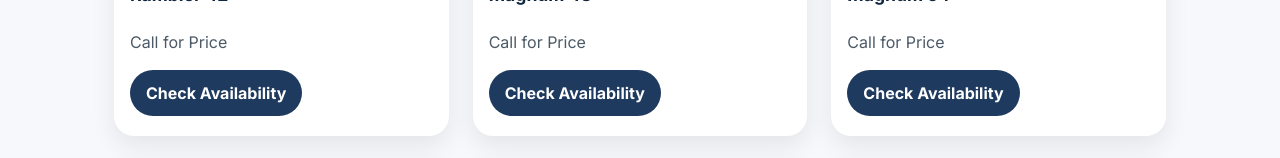
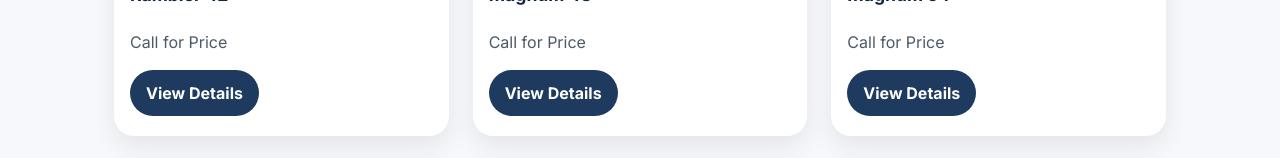
Before and after one commit to TanyaA318/intercoastal-website, a React (Vite) app: page /inventory/new in a window 1280 px wide. Shown: the part 521-679 px from the top of the page. Built offline with nearby package versions, Linux system fonts and the light colour scheme.

Commit message:
Update InventoryNew.jsx

```diff
--- a/src/InventoryNew.jsx
+++ b/src/InventoryNew.jsx
@@ -49,7 +49,7 @@ export default function InventoryNew() {
               <p className="price">{mower.price}</p>
 
               <a href="/contact" className="inventory-button">
-                Check Availability
+                View Details
               </a>
             </div>
           ))}
```
